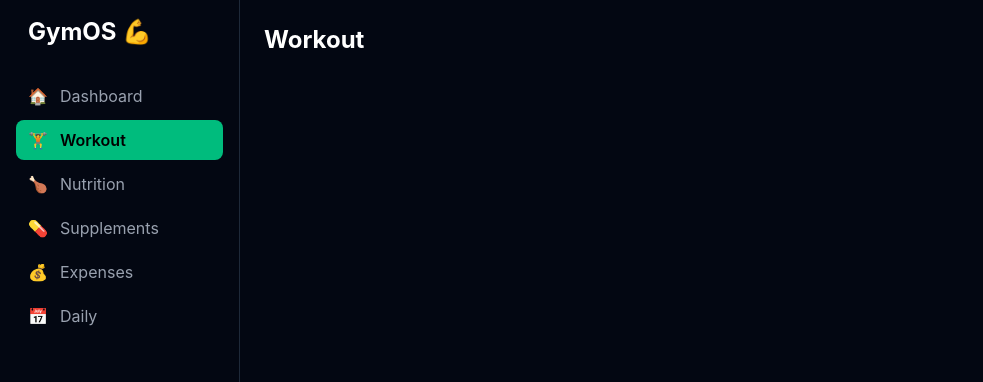
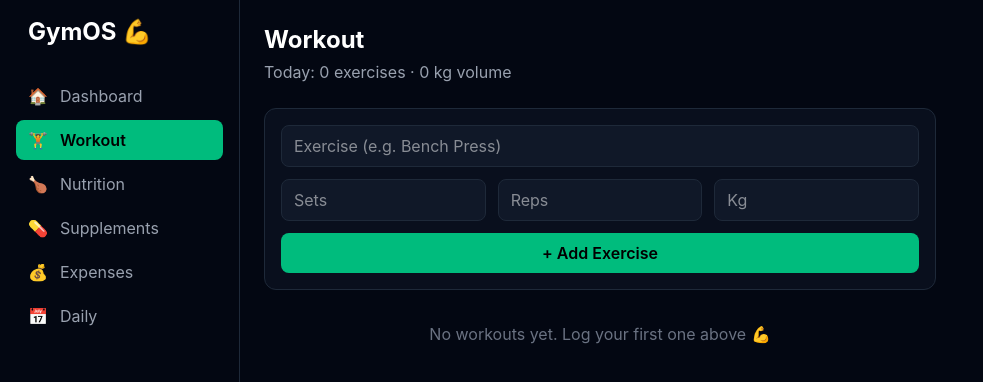
Before and after one commit to MRABHI-01/GymOs, a React (Vite) app: page /workout in a window 1280 px wide. Shown: the top 382 px of the page, without its empty margins (0-983 px from the left). Built offline with nearby package versions, Linux system fonts and the light colour scheme.

Commit message:
Add workout log with local storage

```diff
--- a/src/pages/Workout.jsx
+++ b/src/pages/Workout.jsx
@@ -1,5 +1,108 @@
+import { useState, useEffect } from 'react'
+
+const emptyForm = { exercise: '', sets: '', reps: '', weight: '' }
+
+function formatDate(iso) {
+  return new Date(iso).toLocaleDateString('en-IN', { day: 'numeric', month: 'short' })
+}
+
 function Workout() {
-  return <h2 className="text-2xl font-bold">Workout</h2>
+  // 1. All logged workouts (loaded from the browser on first render)
+  const [workouts, setWorkouts] = useState(() => {
+    const saved = localStorage.getItem('gymos-workouts')
+    return saved ? JSON.parse(saved) : []
+  })
+
+  // 2. What the user is typing in the form right now
+  const [form, setForm] = useState(emptyForm)
+
+  // 3. Every time workouts change, save them to the browser
+  useEffect(() => {
+    localStorage.setItem('gymos-workouts', JSON.stringify(workouts))
+  }, [workouts])
+
+  function handleChange(e) {
+    setForm({ ...form, [e.target.name]: e.target.value })
+  }
+
+  function handleSubmit(e) {
+    e.preventDefault() // stop the page from reloading
+    if (!form.exercise.trim()) return
+
+    const newWorkout = {
+      id: Date.now().toString(),
+      exercise: form.exercise.trim(),
+      sets: Number(form.sets),
+      reps: Number(form.reps),
+      weight: Number(form.weight),
+      date: new Date().toISOString(),
+    }
+
+    setWorkouts([newWorkout, ...workouts]) // newest on top
+    setForm(emptyForm) // clear the form
+  }
+
+  function handleDelete(id) {
+    setWorkouts(workouts.filter((w) => w.id !== id))
+  }
+
+  // Today's stats
+  const today = new Date().toDateString()
+  const todays = workouts.filter((w) => new Date(w.date).toDateString() === today)
+  const todayVolume = todays.reduce((sum, w) => sum + w.sets * w.reps * w.weight, 0)
+
+  const inputClass =
+    'w-full bg-gray-900 border border-gray-800 rounded-lg px-3 py-2 focus:outline-none focus:border-emerald-500'
+
+  return (
+    <div className="max-w-2xl">
+      <h2 className="text-2xl font-bold mb-1">Workout</h2>
+      <p className="text-gray-400 mb-6">
+        Today: {todays.length} exercises · {todayVolume.toLocaleString()} kg volume
+      </p>
+
+      {/* Form */}
+      <form onSubmit={handleSubmit} className="bg-gray-900/50 border border-gray-800 rounded-xl p-4 mb-8 space-y-3">
+        <input
+          name="exercise"
+          placeholder="Exercise (e.g. Bench Press)"
+          value={form.exercise}
+          onChange={handleChange}
+          className={inputClass}
+          required
+        />
+        <div className="grid grid-cols-3 gap-3">
+          <input name="sets" type="number" min="1" placeholder="Sets" value={form.sets} onChange={handleChange} className={inputClass} required />
+          <input name="reps" type="number" min="1" placeholder="Reps" value={form.reps} onChange={handleChange} className={inputClass} required />
+          <input name="weight" type="number" min="0" step="0.5" placeholder="Kg" value={form.weight} onChange={handleChange} className={inputClass} required />
+        </div>
+        <button className="w-full bg-emerald-500 hover:bg-emerald-400 text-black font-semibold rounded-lg py-2">
+          + Add Exercise
+        </button>
+      </form>
+
+      {/* List */}
+      {workouts.length === 0 ? (
+        <p className="text-gray-500 text-center">No workouts yet. Log your first one above 💪</p>
+      ) : (
+        <ul className="space-y-2">
+          {workouts.map((w) => (
+            <li key={w.id} className="flex items-center justify-between bg-gray-900 rounded-xl p-4">
+              <div>
+                <p className="font-semibold">{w.exercise}</p>
+                <p className="text-sm text-gray-400">
+                  {w.sets} × {w.reps} @ {w.weight} kg · {formatDate(w.date)}
+                </p>
+              </div>
+              <button onClick={() => handleDelete(w.id)} className="text-gray-500 hover:text-red-400 text-lg">
+                ✕
+              </button>
+            </li>
+          ))}
+        </ul>
+      )}
+    </div>
+  )
 }
 
 export default Workout
```
